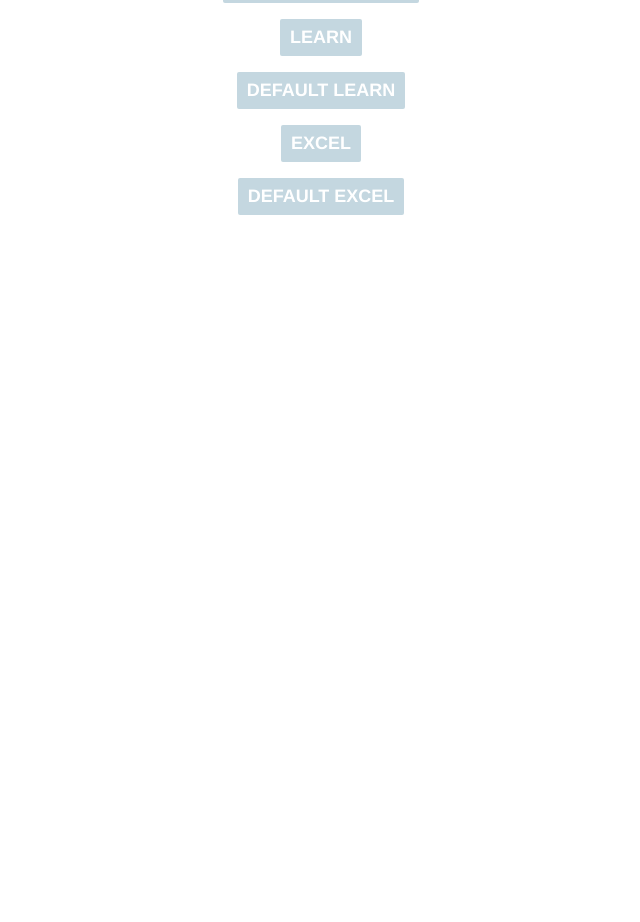
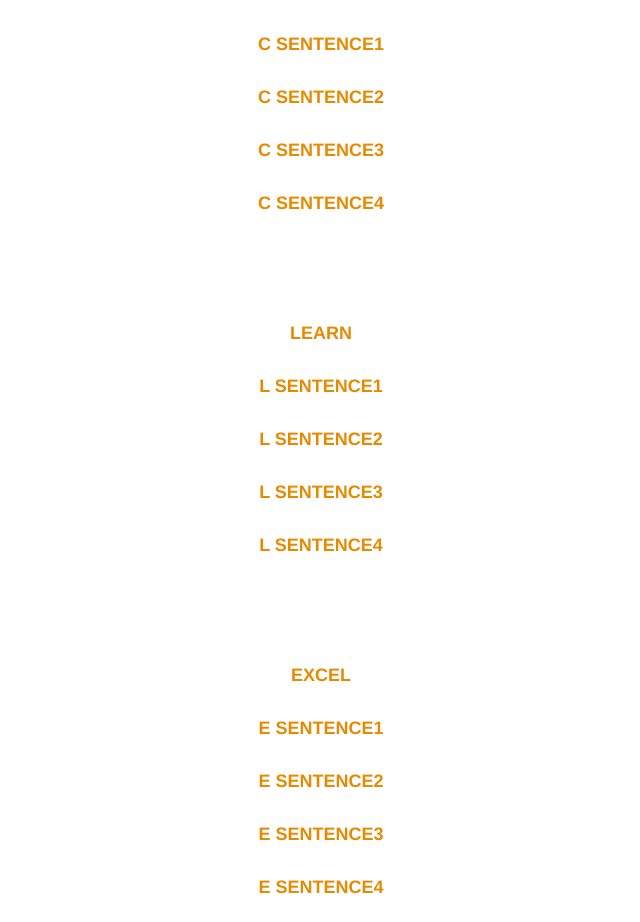
Before and after one commit to Cichloeli/1StudyBuddy, a Vue app: page / in a window 1280 px wide. Shown: the part 503-1425 px from the top of the page, without its empty margins (319-959 px from the left). Before the commit the page ends 800 px from the top, so only its background shows below. Built offline with nearby package versions, Linux system fonts and the light colour scheme.

Commit message:
Finish Welcome Page version 1

```diff
--- a/src/components/home.vue
+++ b/src/components/home.vue
@@ -4,15 +4,40 @@
     <div class="row">
       <div class="col-md-4 col-lg4" v-for="(data,index) in products" :key="index">
         <img :src="data.image" class="img-fluid">
-         <h3 @click="goTodetail(data.productId)" >{{data.productTitle}}</h3>
+         <a :href="goTodetail(index)" @click="doSomething" style="color: #0066cc">{{data.productTitle}}</a>
       </div>
     </div>
     <p>
       1StudyBuddy allows classmates to meet and form study groups.
     </p>
     <div class="showing detail" v-for="(data,index) in details" :key="index">
-      <p><b>{{data.detailTitle}}</b></p>
-      <p><b>{{data.detailStuff}}</b></p>
+      <div class = "showing details 0" id = "0" v-if = "index == 0">
+        <p><b>{{data.detailSpace}}</b></p>
+        <p><b>{{data.detailSpace}}</b></p>
+        <p><b>{{data.detailTitle}}</b></p>
+        <p><b>{{data.detailStuff1}}</b></p>
+        <p><b>{{data.detailStuff2}}</b></p>
+        <p><b>{{data.detailStuff3}}</b></p>
+        <p><b>{{data.detailStuff4}}</b></p>
+      </div>
+      <div class = "showing details 1" id = "1" v-if = "index == 1">
+        <p><b>{{data.detailSpace}}</b></p>
+        <p><b>{{data.detailSpace}}</b></p>
+        <p><b>{{data.detailTitle}}</b></p>
+        <p><b>{{data.detailStuff1}}</b></p>
+        <p><b>{{data.detailStuff2}}</b></p>
+        <p><b>{{data.detailStuff3}}</b></p>
+        <p><b>{{data.detailStuff4}}</b></p>
+      </div>
+      <div class = "showing details 2" id = "2" v-if = "index == 2">
+        <p><b>{{data.detailSpace}}</b></p>
+        <p><b>{{data.detailSpace}}</b></p>
+        <p><b>{{data.detailTitle}}</b></p>
+        <p><b>{{data.detailStuff1}}</b></p>
+        <p><b>{{data.detailStuff2}}</b></p>
+        <p><b>{{data.detailStuff3}}</b></p>
+        <p><b>{{data.detailStuff4}}</b></p>
+      </div>
     </div>
   </div>
 
@@ -58,24 +83,35 @@
       ],
       details:[
         {
+          detailSpace: "",
           detailTitle: "connect",
-          detailStuff: "default connect"
+          detailStuff1: "C sentence1",
+          detailStuff2: "C sentence2",
+          detailStuff3: "C sentence3",
+          detailStuff4: "C sentence4"
         },
         {
+          detailSpace: "",
           detailTitle: "learn",
-          detailStuff: "default learn"
+          detailStuff1: "L sentence1",
+          detailStuff2: "L sentence2",
+          detailStuff3: "L sentence3",
+          detailStuff4: "L sentence4"
         },
         {
+          detailSpace: "",
           detailTitle: "excel",
-          detailStuff: "default excel"
+          detailStuff1: "E sentence1",
+          detailStuff2: "E sentence2",
+          detailStuff3: "E sentence3",
+          detailStuff4: "E sentence4"
         }
       ]
     }
   },
   methods:{
   goTodetail(prodId) {
-    let proId=prodId
-    this.$router.push({name:'details',params:{Pid:proId}})
+    return "#"+prodId
   }
   }
 }
@@ -92,13 +128,16 @@
   cursor:pointer;
 }
 p b{
-		color:#ffffff;
+		color:#e68a00;
 		display:inline-block;
 		padding:5px 10px;
-		background-color:#c4d7e0;
+		/*background-color:#c4d7e0;*/
 		border-radius:2px;
 		text-transform:uppercase;
 		font-size:18px;
+    margin: 0 auto;
+    position:relative;
+    top: 50%;
 	}
 
 </style>
```
